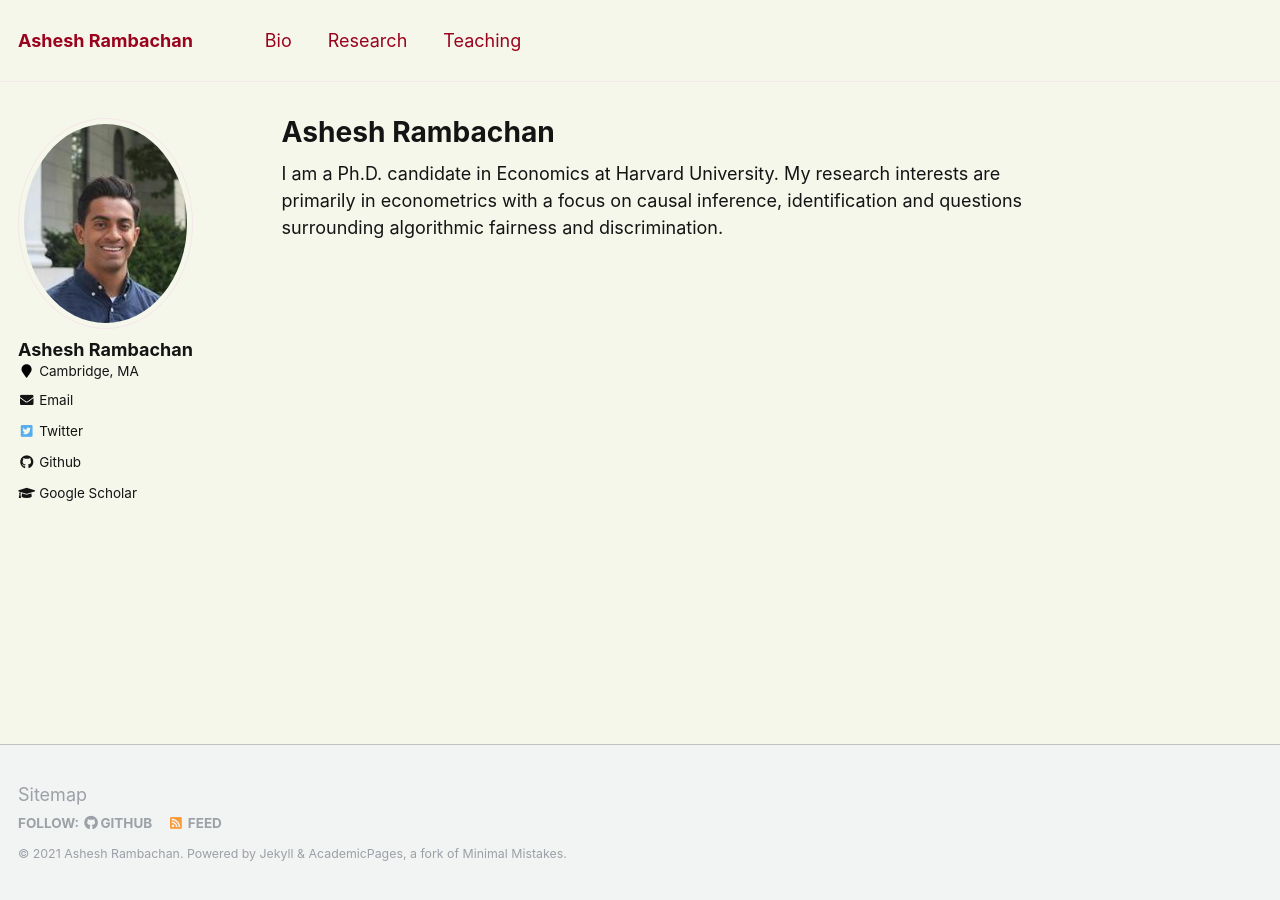
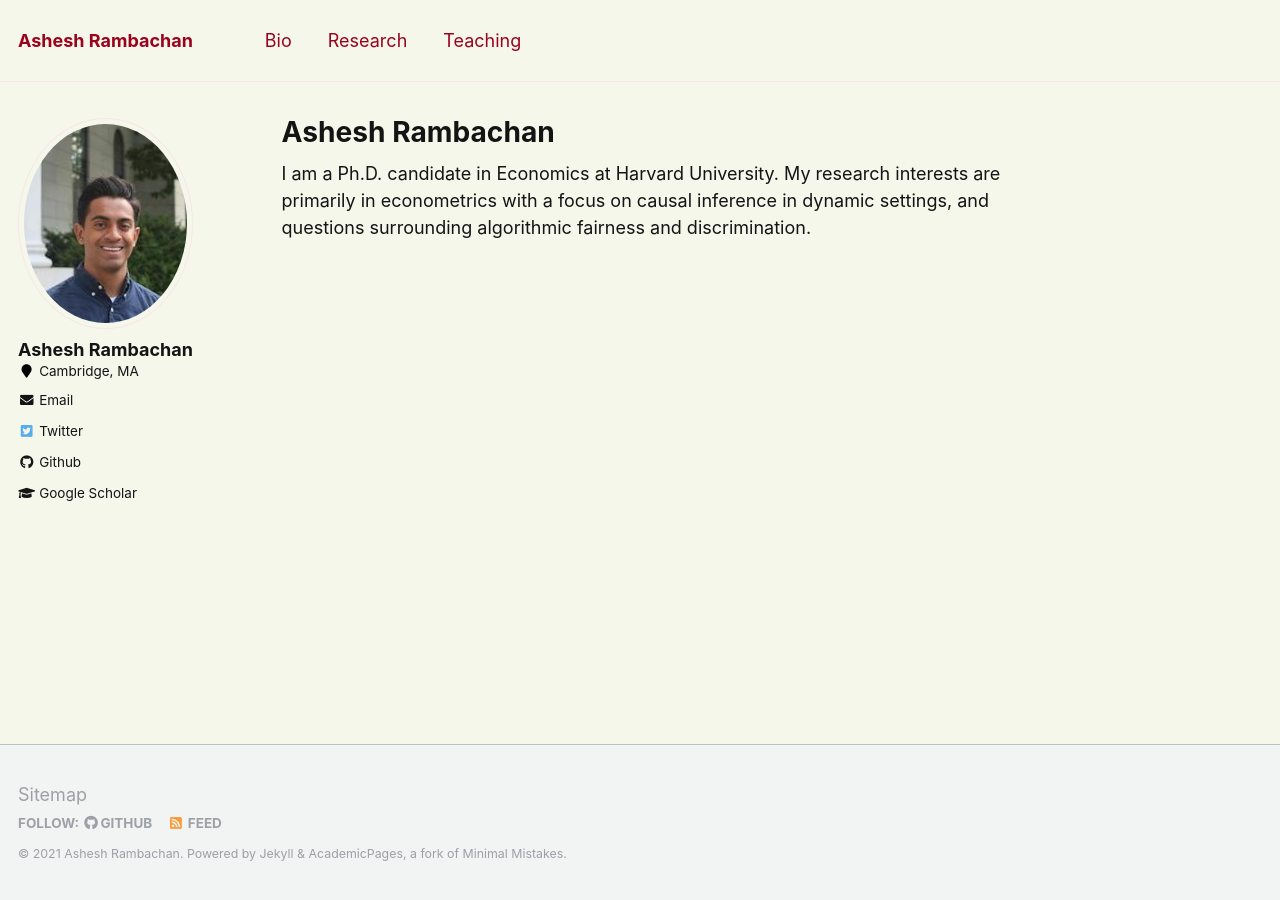
Before and after one commit to asheshrambachan/asheshrambachan.github.io, a Jekyll site: the page built from _pages/about.md, in a window 1280 px wide. Built offline with Jekyll 4.4.1, drawn with Linux system fonts in a browser that asks for light colours.

Commit message:
Update research page

```diff
--- a/_pages/about.md
+++ b/_pages/about.md
@@ -8,4 +8,4 @@ redirect_from:
   - /about.html
 ---
 
-I am a Ph.D. candidate in Economics at Harvard University. My research interests are primarily in econometrics with a focus on causal inference, identification and questions surrounding algorithmic fairness and discrimination.
+I am a Ph.D. candidate in Economics at Harvard University. My research interests are primarily in econometrics with a focus on causal inference in dynamic settings, and questions surrounding algorithmic fairness and discrimination.
```
Also changed, not shown: _pages/research.md (+14 -13 lines).
